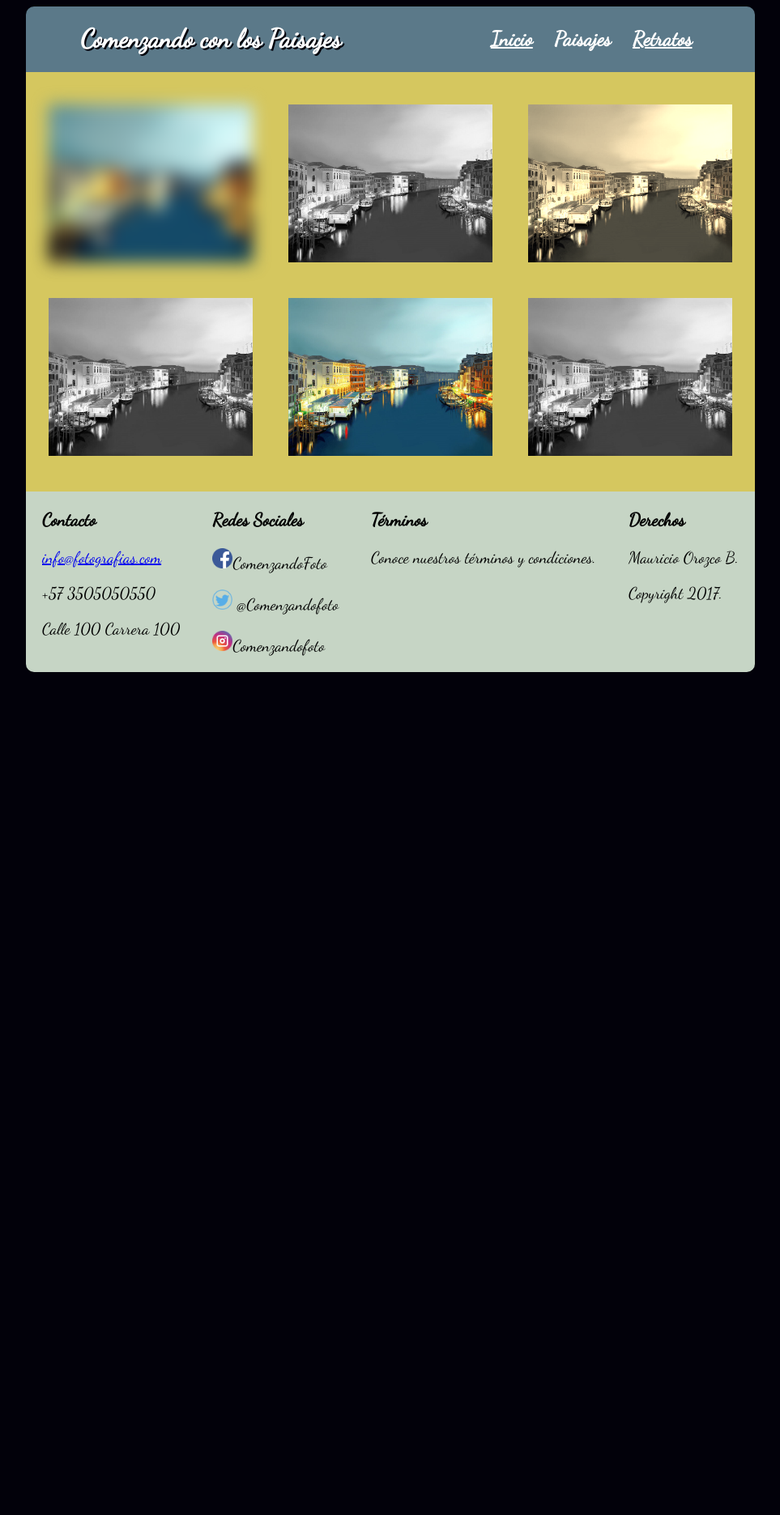
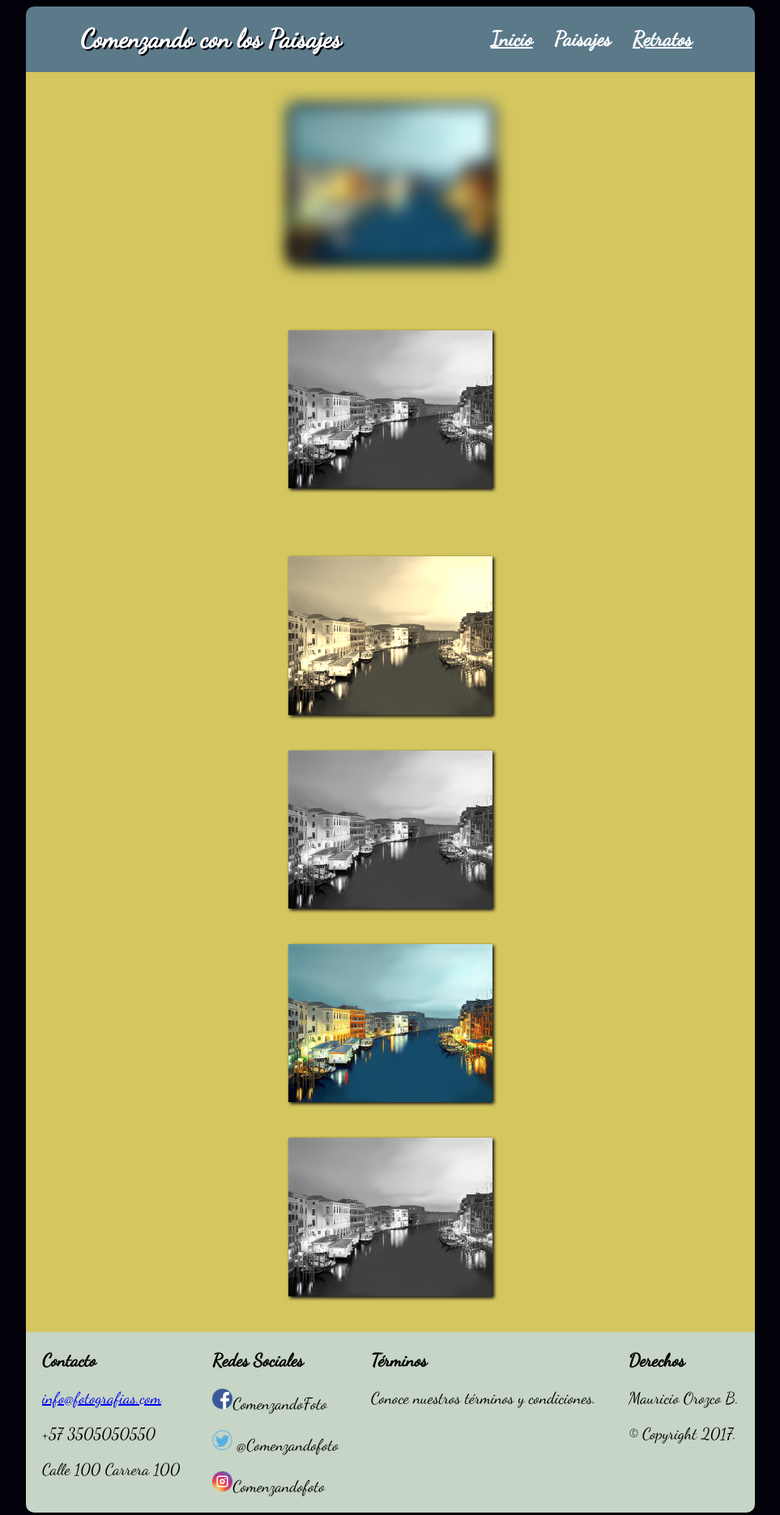
Before and after one commit to DonDomino/CSS-y-Dise-o-web-responsive_Mauricio_Orozco, a plain HTML site: page Html/Paisajes.html in a window 1280 px wide. Shown: the whole page at 81% size, without its empty margins (158-1121 px from the left). Before the commit the page ends 838 px from the top, so only its background shows below. Drawn offline with Linux system fonts and the light colour scheme.

Commit message:
Listo para entrega
working perfect!

```diff
--- a/Css/estilos2.css
+++ b/Css/estilos2.css
@@ -23,6 +23,13 @@ body{
 @media (max-width: 900px) {
   section img{
     width: 90%;
+  }
+  header{
+    text-align: center;
+    padding: 2% 20%;
+  }
+  footer{
+    padding: 2% 20%;
   }
 }
 
@@ -80,6 +87,30 @@ section{
   background-color: #d5c75f;
 }
 
+.img1 {
+  filter: drop-shadow(2px 2px 2px #02010a);
+}
+
+.img2 {
+  filter: drop-shadow(2px 2px 2px #02010a);
+}
+
+.img3 {
+  filter: drop-shadow(2px 2px 2px #02010a);
+}
+
+.img4 {
+  filter: drop-shadow(2px 2px 2px #02010a);
+}
+
+.img5 {
+  filter: drop-shadow(2px 2px 2px #02010a);
+}
+
+.img6 {
+  filter: drop-shadow(2px 2px 2px #02010a);
+}
+
 .fila1 img{
   padding: 40px 20px;
 }
--- a/Html/Paisajes.html
+++ b/Html/Paisajes.html
@@ -21,14 +21,26 @@
 </header>
 <section>
   <div class="fila1">
+    <div class="img1">
       <img id="i1" src="../Images/paisaje2.jpg">
+    </div>
+    <div class="img2">
       <img id="i2" src="../Images/paisaje2.jpg">
+    </div>
+    <div class="img3">
       <img id="i3" src="../Images/paisaje2.jpg">
     </div>
+  </div>
 <div class="fila2">
+  <div class="img4">
     <img id="i4" src="../Images/paisaje2.jpg">
+  </div>
+  <div class="img5">
     <img id="i5" src="../Images/paisaje2.jpg">
+  </div>
+  <div class="img6">
     <img id="i6" src="../Images/paisaje2.jpg">
+  </div>
 </div>
 </section>
 <footer>
@@ -51,7 +63,7 @@
 <div class="C4">
   <p id="titulo">Derechos</p>
   <p>Mauricio Orozco B.</p>
-  <p>Copyright 2017.</p>
+  <p>© Copyright 2017.</p>
 </div>
 </footer>
   </body>
```
Also changed, not shown: Css/estilos.css (+29 -4 lines), Html/Retratos.html (+1 -2 lines), index.html (+3 -3 lines). Lines whose indentation alone changed are shown as unchanged.
